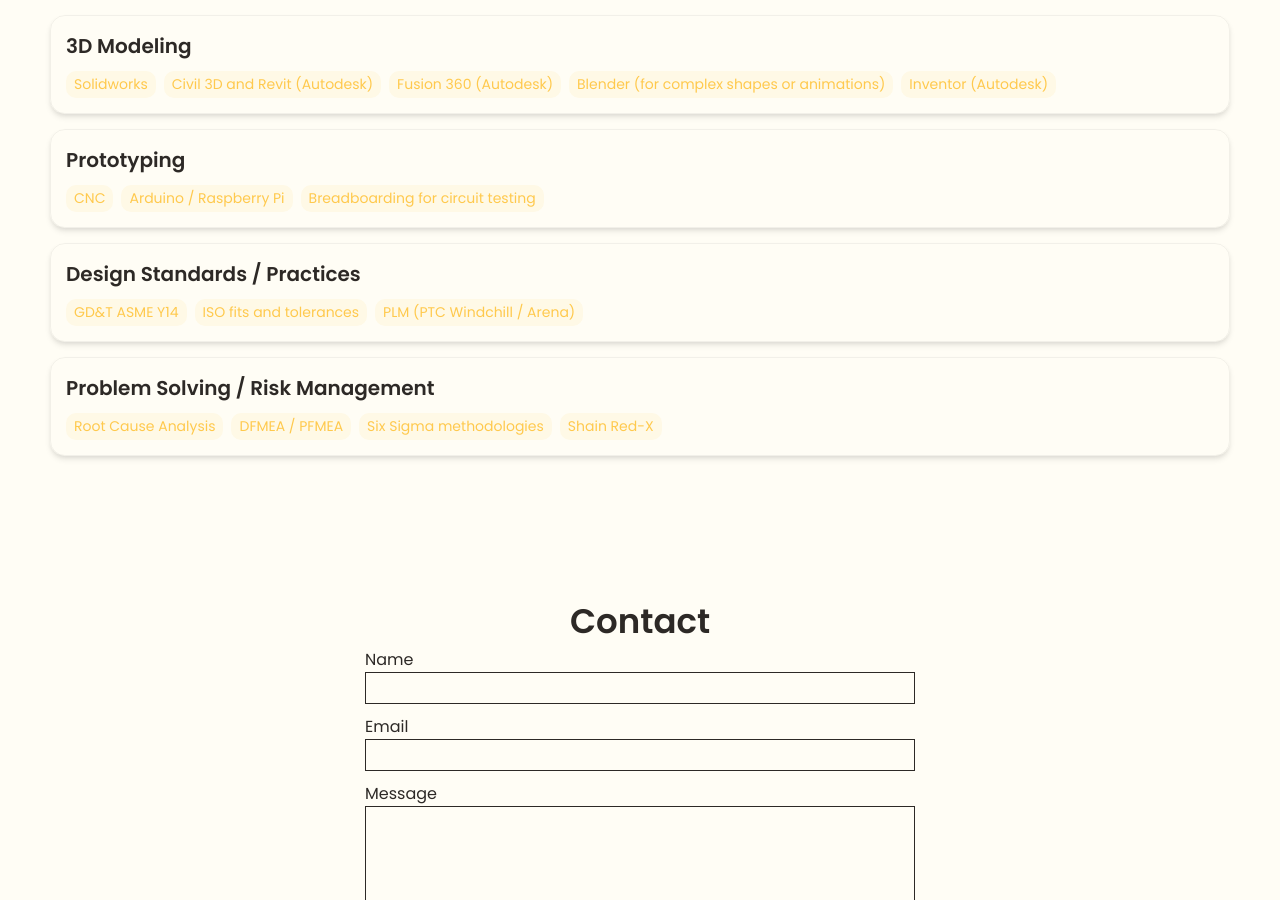
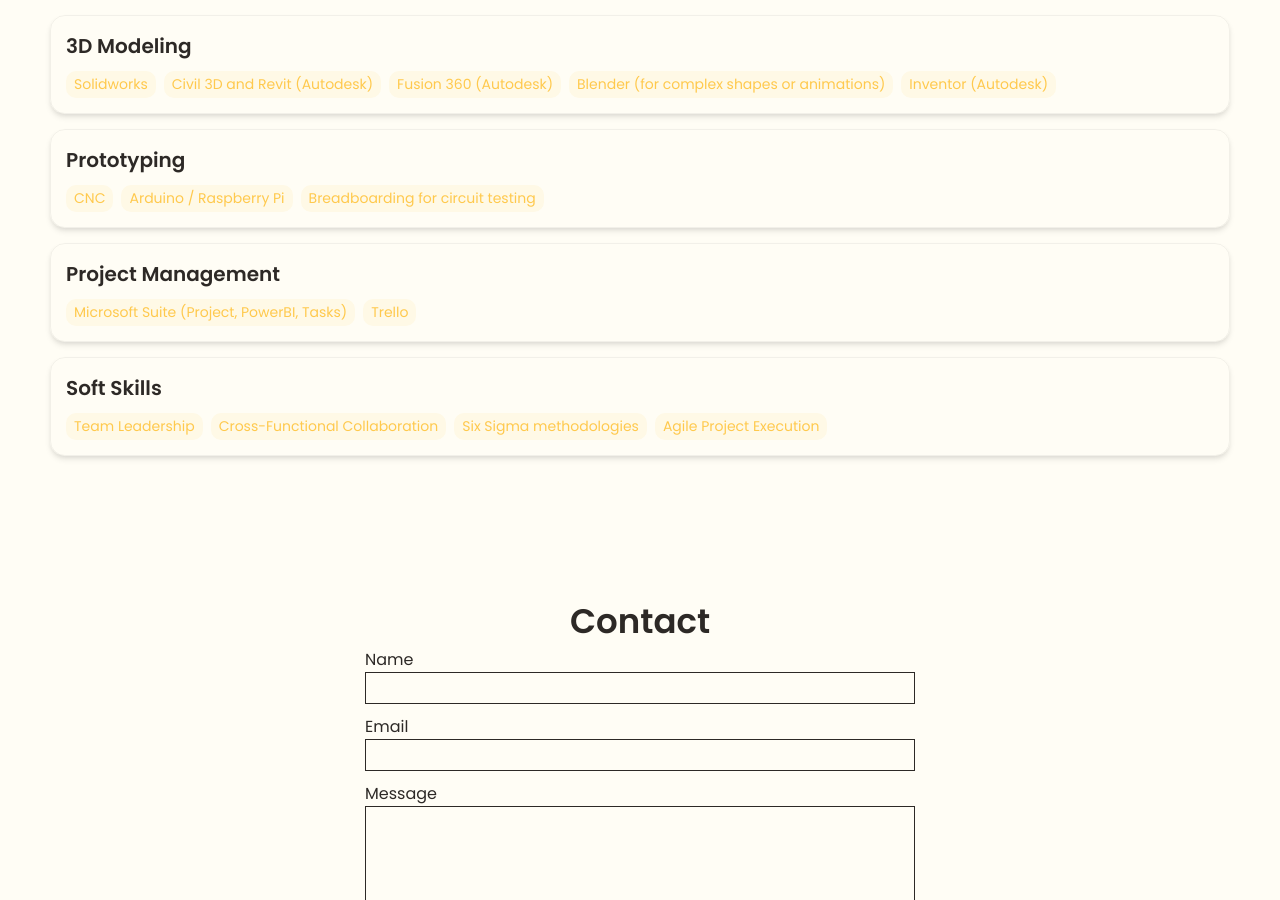
Before and after one commit to ZHoffman-72/ZHoffman-72.github.io, a Jekyll site: the page built from index.html, in a window 1280 px wide and 900 px high, scrolled down 1677 px. Built offline with Jekyll 4.4.1, drawn with Linux system fonts in a browser that asks for light colours; some of the changed text lies outside the part shown.

Commit message:
Update _config.yml

```diff
--- a/_config.yml
+++ b/_config.yml
@@ -13,7 +13,7 @@ title: Zach Hoffman's Portfolio # This is what shows up in the tab of the browse
 
 # Hero Section
 name: Zach DeRyan Hoffman
-headline: Mechanical Engineer | Project Manager | CAD | FEA | Thermal Systems | Construction Management | Permitting
+headline: Mechanical Engineer | Project Manager | CAD | FEA | Thermal and Hydraulic Systems | Construction Management | Permitting
 description: >- # dont remove this line. this will ignore all new lines until the next section
   Results-driven Mechanical Engineer with hands-on experience designing and analyzing systems for infrastructure projects.
   Proven ability to lead cross-functional teams, execute design validation, and deliver reliable solutions under strict deadlines.
@@ -25,7 +25,7 @@ profile_image: ./assets/images/profile-image/avatar.jpeg
 
 # Link your resume
 # You can place your resume in assets/resume/{resume file.pdf} or add external link such as pdf saved in google drive
-resume-url: https://drive.google.com/file/d/13Z3duVzh-gguPU5r03oJVEE6rV9rd3DS/view?usp=sharing
+resume-url: assets/resume/ZDHoffmanaResume.pdf
 
 
 # Set up external links - this will show up as small icons next to your name.
@@ -48,17 +48,16 @@ skills:
     - CNC
     - Arduino / Raspberry Pi
     - Breadboarding for circuit testing
-  - category: Design Standards / Practices
+  - category: Project Management
     tools:
-    - GD&T ASME Y14
-    - ISO fits and tolerances
-    - PLM (PTC Windchill / Arena)
-  - category: Problem Solving / Risk Management
+    - Microsoft Suite (Project, PowerBI, Tasks)
+    - Trello
+  - category: Soft Skills
     tools:
-    - Root Cause Analysis
-    - DFMEA / PFMEA
+    - Team Leadership
+    - Cross-Functional Collaboration
     - Six Sigma methodologies
-    - Shain Red-X
+    - Agile Project Execution
 
 
 # Contact Form Setup. Setup an account and copy over the key. When someone fills out the form, it will be received in your email.
```
